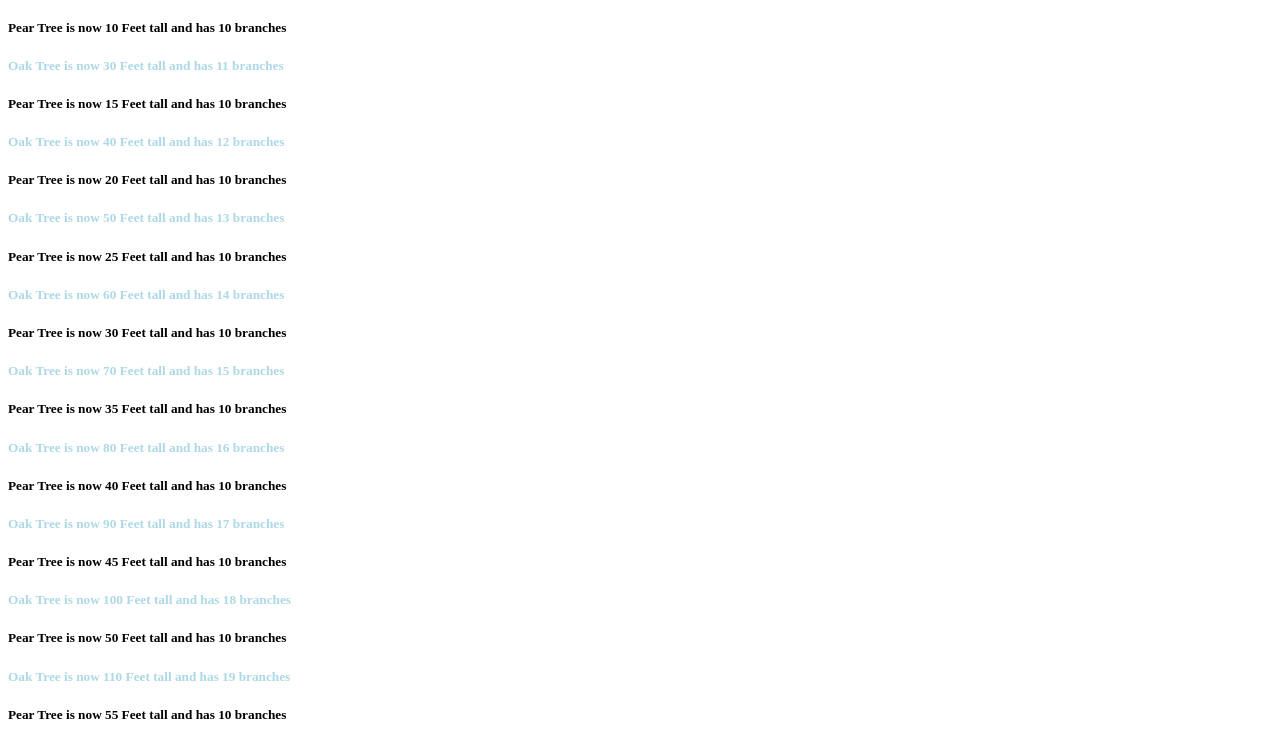
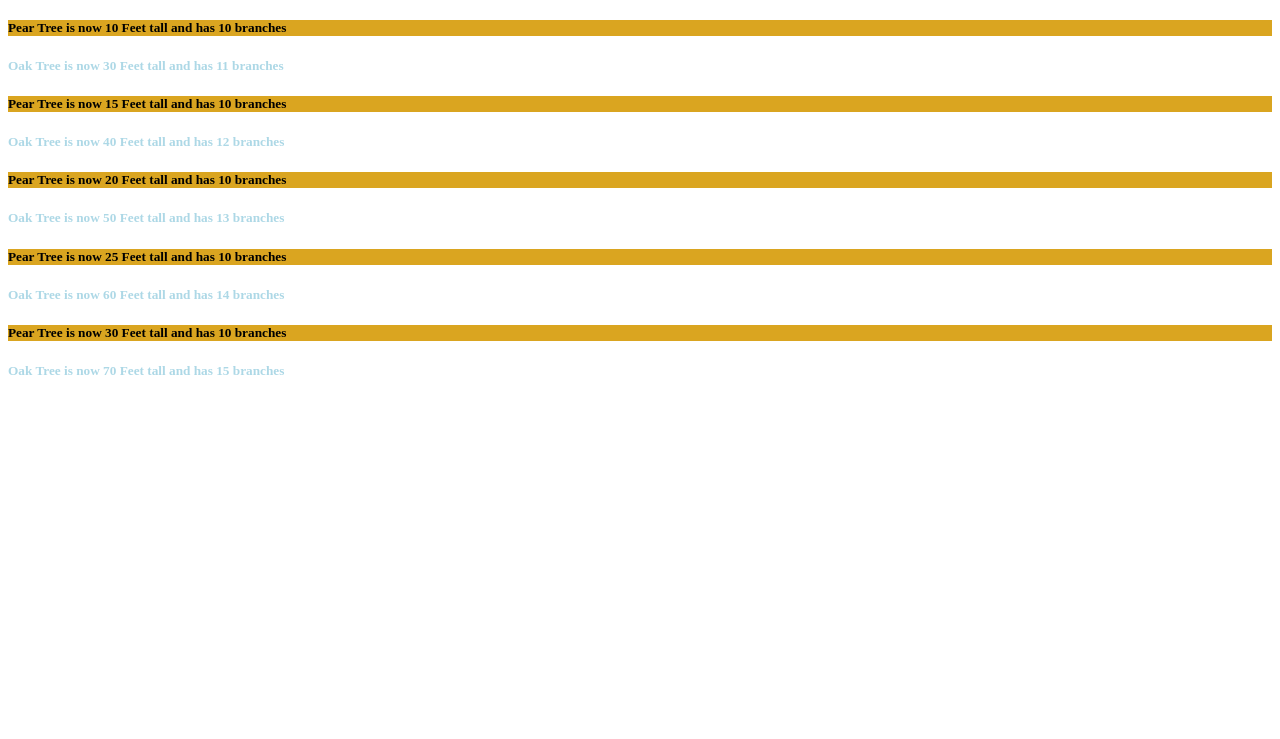
Before and after one commit to mmeadow3/Orchard, a website: page index.html in a window 1280 px wide. Shown: the part 61-800 px from the top of the page. Drawn offline with nearby package versions, Linux system fonts and the light colour scheme.

Commit message:
full working app

```diff
--- a/src/trees.js
+++ b/src/trees.js
@@ -15,10 +15,10 @@
 // Each time the height of a tree increases by 10, the value of branch should increase by one.++++++++++++++++++++++
 // Create a PearTree instance of Tree. var PearTree = new Tree(); ++++++++++++++++
 // Create an OakTree instance of Tree. +++++++++++++++++++++++
-// Every second, increase the height the pear tree by some integer value and increase the height the oak tree by some integer value that is larger than what you used for the pear tree.
-// Also output the current height of each tree and how many branches it has to the DOM
+// Every second, increase the height the pear tree by some integer value and increase the height the oak tree by some integer value that is larger than what you used for the pear tree.+++++++++++++++
+// Also output the current height of each tree and how many branches it has to the DOM ++++++++++++++++++
 // Every tenth time the trees are grown, invoke the trim method. Pass one value to the method for the pear tree, and a larger value to the method on the oak tree.
-// Stop growing the trees after they have grown 30 times.
+// Stop growing the trees after they have grown 30 times.+++++++++++++++
 
 
 /////////Plant///////////
@@ -72,11 +72,17 @@ var counter = 0;
 (function next() {
     if (counter++ >= maxLoops) return;
 
-    setTimeout(function() {
-        	PearTree.grow(5)
+  setTimeout(function() {
+  PearTree.grow(5)
 	OakTree.grow(10)
+	if (counter%10 === 0){
+	PearTree.trim(4)
+	OakTree.trim(6)
+	$('.output').append('<h2>***Cut the TREES!!!!!!***</h2>')}
+
 $('.output').append(`<h5 id="pear">Pear Tree is now ` + PearTree.height + ` Feet tall and has ` + PearTree.branches + ` branches` + `</h5>`);
 $('.output').append(`<h5 id="oak">Oak Tree is now ` + OakTree.height + ` Feet tall and has ` + OakTree.branches + ` branches` + `</h5>`)
+
         next();
-    }, 100);
+    }, 1000);
 })();
--- a/style.css
+++ b/style.css
@@ -5,3 +5,7 @@
 #oak{
 	color: lightblue;
 }
+
+#pear{
+	background: goldenrod;
+}
```
